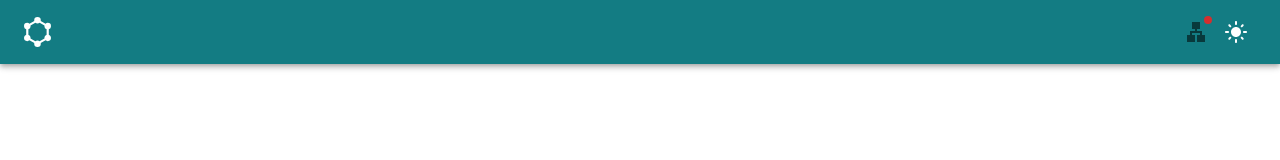
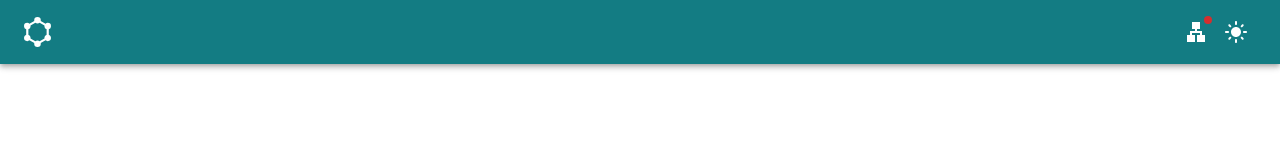
Before and after one commit to Robert-K/MAChINE, a React (Create React App) app in the folder frontend/: page / in a window 1280 px wide. Shown: the top 160 px of the page. Built offline with nearby package versions, Linux system fonts and the light colour scheme.

Commit message:
UPD: Changed color of icons

```diff
--- a/frontend/src/components/misc/Navbar.js
+++ b/frontend/src/components/misc/Navbar.js
@@ -35,7 +35,7 @@ export default function Navbar(props) {
           <>
             {user.userName}
             <NavLink key="logout" to="/" onClick={() => props.logoutFunction()}>
-              <IconButton>
+              <IconButton sx={{ color: 'white' }}>
                 <LogoutIcon />
               </IconButton>
             </NavLink>
--- a/frontend/src/components/misc/ServerStatusButton.js
+++ b/frontend/src/components/misc/ServerStatusButton.js
@@ -4,6 +4,7 @@ import LanIcon from '@mui/icons-material/Lan'
 import ServerConfigForm from './ServerConfigForm'
 import { Badge, IconButton } from '@mui/material'
 import api from '../../api'
+
 export default function ServerStatusButton() {
   const [anchorEl, setAnchorEl] = React.useState(null)
 
@@ -27,6 +28,7 @@ export default function ServerStatusButton() {
   return (
     <div>
       <IconButton
+        sx={{ color: 'white' }}
         aria-describedby={id}
         variant="contained"
         onClick={handleClick}
```
